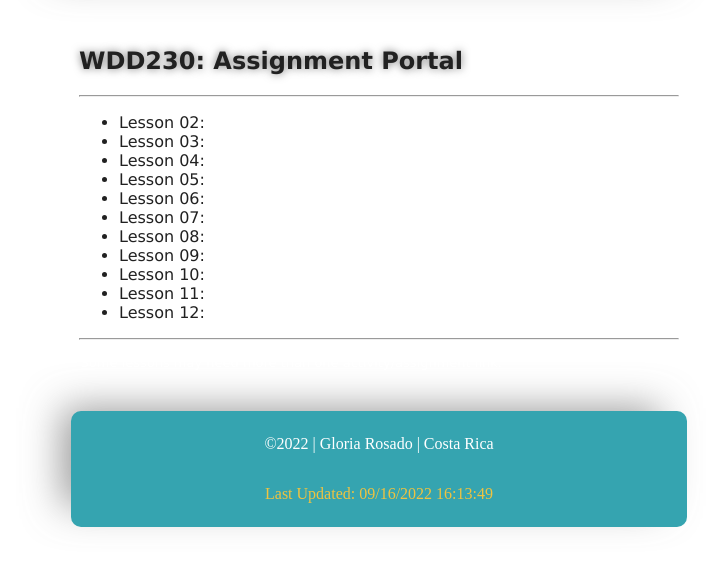
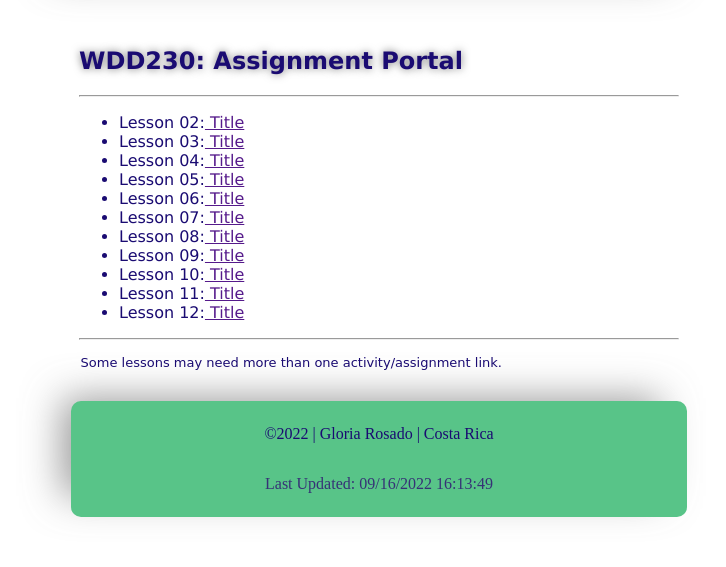
Before and after one commit to GloRosado07/wdd230, a plain HTML site: page index.html in a window 1280 px wide. Shown: the part 252-819 px from the top of the page, without its empty margins (261-987 px from the left). Drawn offline with Linux system fonts and the light colour scheme.

Commit message:
new updates

```diff
--- a/index.html
+++ b/index.html
@@ -11,24 +11,25 @@
 </head>
     <body>
         <header>
-            <img class="image" src="images/profile pic.jpg">
+            <img class="photo" src="images/profile_pic.jpg" alt="my profile picture">
             <h1>Gloria Rosado</h1>
         </header>
     <section>
         <h2>WDD230: Assignment Portal</h2>
         <hr>
         <ul>
-            <li>Lesson 02:</li>
-            <li>Lesson 03:</li>
-            <li>Lesson 04:</li>
-            <li>Lesson 05:</li>
-            <li>Lesson 06:</li>
-            <li>Lesson 07:</li>
-            <li>Lesson 08:</li>
-            <li>Lesson 09:</li>
-            <li>Lesson 10:</li>
-            <li>Lesson 11:</li>
-            <li>Lesson 12:</li>
+            <li>Lesson 02:<a href=""> Title</a></li>
+            <li>Lesson 03:<a href=""> Title</a></li>
+            <li>Lesson 04:<a href=""> Title</a></li>
+            <li>Lesson 05:<a href=""> Title</a></li>
+            <li>Lesson 06:<a href=""> Title</a></li>
+            <li>Lesson 07:<a href=""> Title</a></li>
+            <li>Lesson 08:<a href=""> Title</a></li>
+            <li>Lesson 09:<a href=""> Title</a></li>
+            <li>Lesson 10:<a href=""> Title</a></li>
+            <li>Lesson 11:<a href=""> Title</a></li>
+            <li>Lesson 12:<a href=""> Title</a></li>
+
         </ul>
         <hr>
         <p class="line">Some lessons may need more than one activity/assignment link.</p>
--- a/styles/style.css
+++ b/styles/style.css
@@ -1,13 +1,13 @@
 :root {
     --white: #ffffff;
-    --black: #212121;
-    --yellow: #efc340;
-    --secondary: #35a4b0;
+    --black: #1a0b72;
+    --yellow: #363276;
+    --secondary: #58c488;
     --gray: #757575;
 }
 
 h1, p {
-    color: var(--white)
+    color: var(--black)
 }
 
 header {
@@ -26,7 +26,7 @@ header {
     box-shadow: -18px -12px 38px -9px rgba(117,117,117,0.72);
 }
 
-.image {
+.photo {
     max-width: 200px;
 }
 
@@ -53,10 +53,10 @@ footer {
     background-color: var(--secondary);
     display: grid;
     max-width: 600px;
-    grid-template-columns: 350px;
+    grid-template-columns: 250px;
     padding: 0.5rem;
     border-radius: 10px;
-    margin: 40px auto;
+    margin: 30px auto;
     text-align: center;
     justify-content: center;
     -webkit-box-shadow: -18px -12px 38px -9px rgba(117,117,117,0.72);
```
Also changed, not shown: images/profile_pic.jpg (renamed from images/profile pic.jpg).
